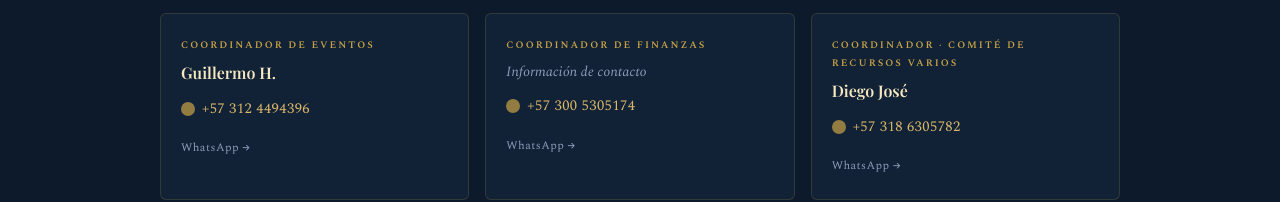
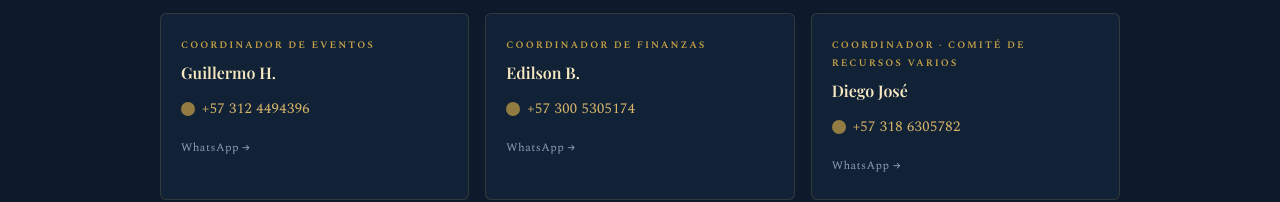
Before and after one commit to wiroal/wiroal.github.io, a plain HTML site: page congreso-region-c.html in a window 1280 px wide. Shown: the part 4901-5103 px from the top of the page. Drawn offline with nearby package versions, Linux system fonts and the light colour scheme; a web font is replaced by a local one.

Commit message:
35 congreso

```diff
--- a/congreso-region-c.html
+++ b/congreso-region-c.html
@@ -844,7 +844,7 @@ button{font-family:inherit;cursor:pointer}
 
       <div class="contact-card">
         <span class="contact-role">Coordinador de Finanzas</span>
-        <div class="contact-name unknown">Información de contacto</div>
+        <div class="contact-name">Edilson B.</div>
         <div class="contact-tel">
           <a href="tel:+573005305174">+57 300 5305174</a>
         </div>
```
